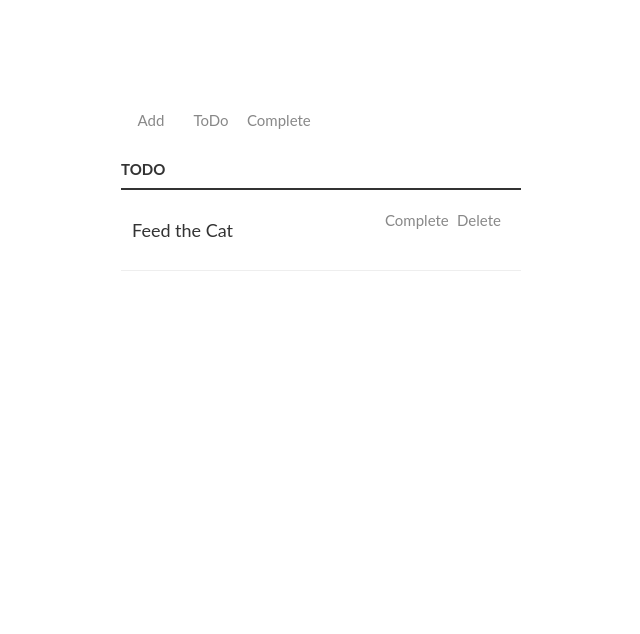
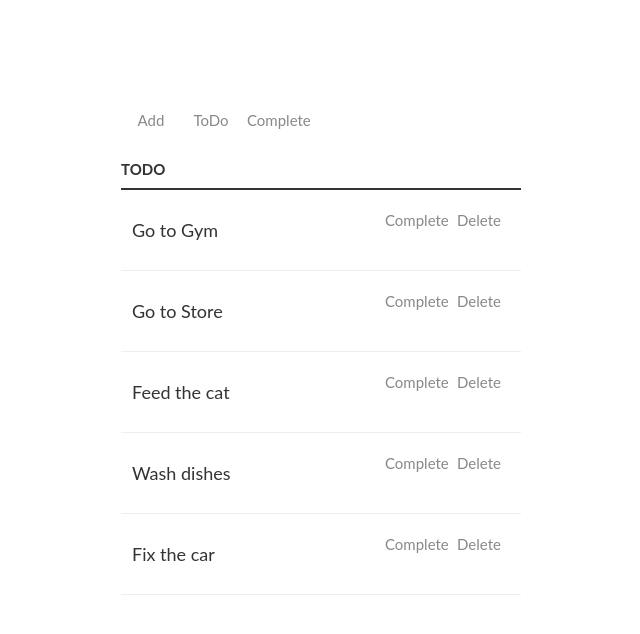
Before and after one commit to ivailopapazov/vuejs-todo-app, a Vue app: page / in a window 1280 px wide. Shown: the top 634 px of the page, without its empty margins (319-959 px from the left). Built offline with nearby package versions, Linux system fonts and the light colour scheme.

Commit message:
List all todos

```diff
--- a/src/App.vue
+++ b/src/App.vue
@@ -5,7 +5,7 @@
     <button @click="changeTab('completed-todos')">Complete</button>
 
     <keep-alive>
-        <component :is="activeTab"></component>
+        <component :is="activeTab" :todos="todos"></component>
     </keep-alive>
 </div>
 </template>
@@ -15,12 +15,14 @@
 import AddTodo from './components/AddTodo'
 import CompletedTodos from './components/CompletedTodos'
 import IncompletedTodos from './components/IncompletedTodos'
+import { todos } from './data/todos'
 
 export default {
   name: 'app',
   data() {
       return {
-          activeTab: 'incompleted-todos'
+          activeTab: 'incompleted-todos',
+          todos
       }
   },
   components: {
--- a/src/components/IncompletedTodos.vue
+++ b/src/components/IncompletedTodos.vue
@@ -2,8 +2,8 @@
 <div>
     <h3>Todo</h3>
     <ul id="incomplete-tasks">
-    <li>
-        <label>Feed the Cat</label>
+    <li v-for="todo in todos" :key="todo.id">
+        <label>{{todo.name}}</label>
         <button class="complete">Complete</button>
         <button class="delete">Delete</button>
     </li>
@@ -13,7 +13,13 @@
 
 <script>
 export default {
-    name: 'incompleted-todos'
+    name: 'incompleted-todos',
+    props: {
+        todos: {
+            type: Array,
+            required: true
+        }
+    }
 }
 </script>
 
```
